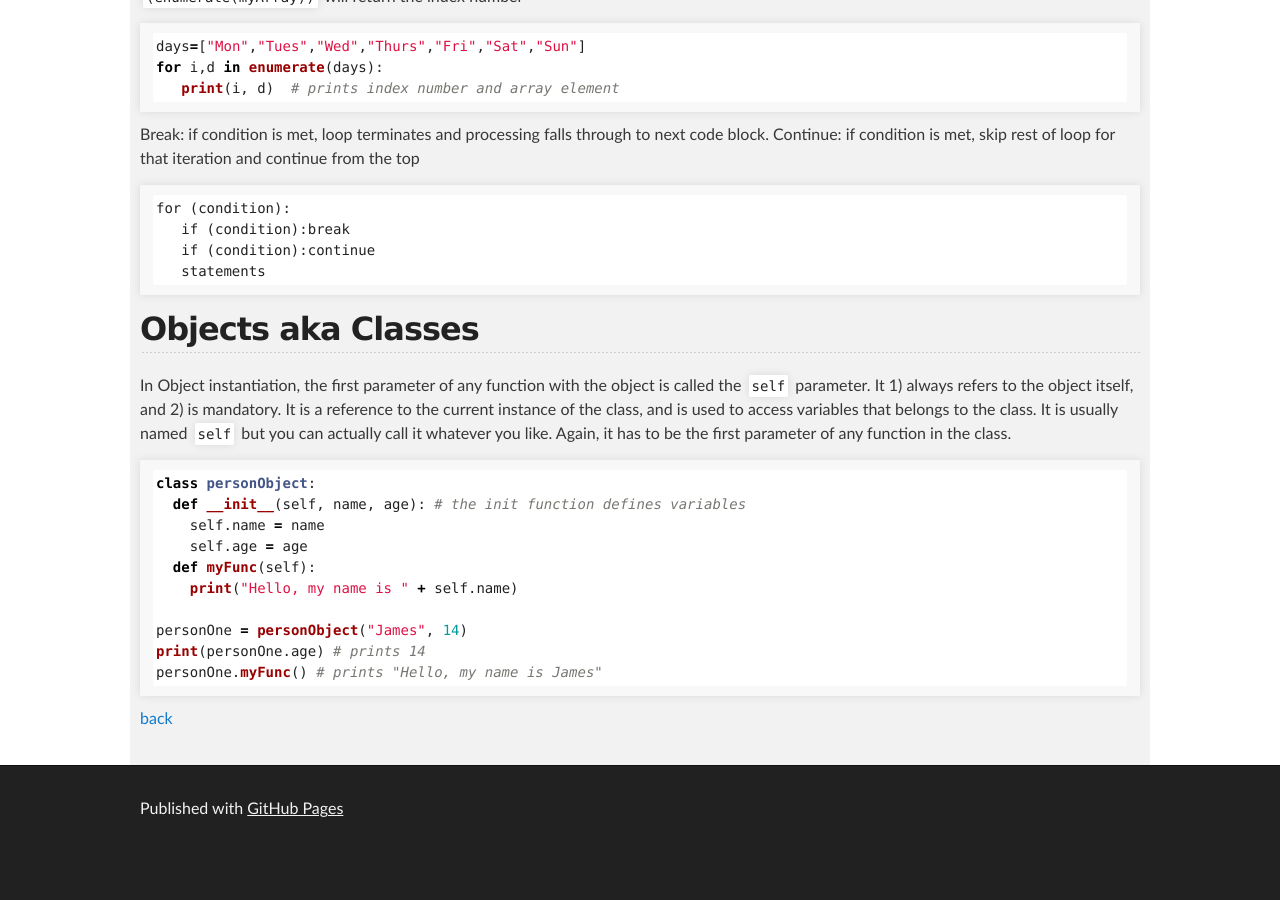
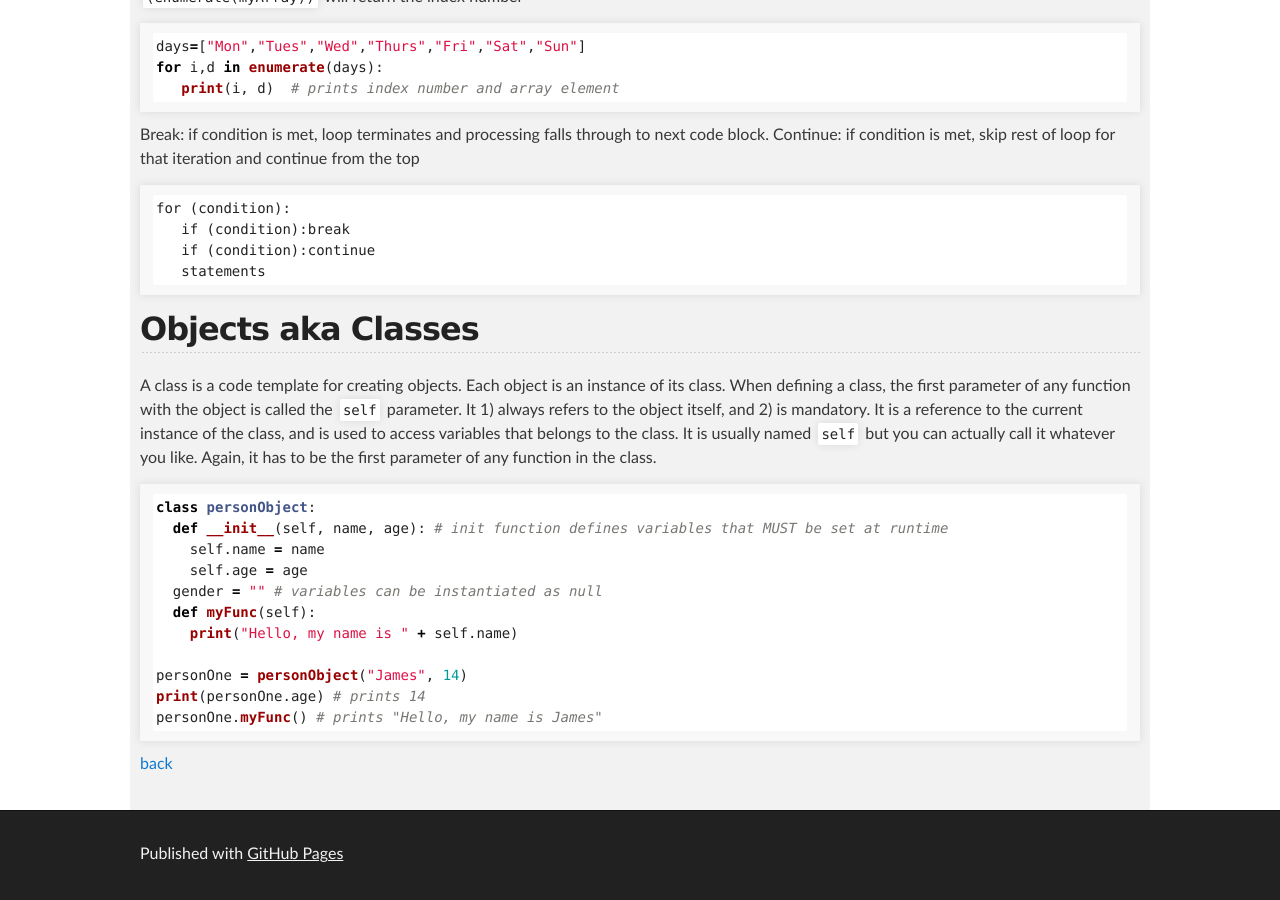
Before and after one commit to cathysnider/cathysnider.github.io, a Jekyll site: the page built from python.md, in a window 1280 px wide and 900 px high, scrolled down 1968 px. Built offline with Jekyll 4.4.1, drawn with Linux system fonts in a browser that asks for light colours; before the commit the page ends 2823 px from its top, so only the background shows below that.

Commit message:
more object info

````diff
--- a/python.md
+++ b/python.md
@@ -95,13 +95,14 @@ for (condition):
 ```
 
 ## Objects aka Classes
-In Object instantiation, the first parameter of any function with the object is called the `self` parameter. It 1) always refers to the object itself, and 2) is mandatory. It is a reference to the current instance of the class, and is used to access variables that belongs to the class. It is usually named `self` but you can actually call it whatever you like. Again, it has to be the first parameter of any function in the class.
+A class is a code template for creating objects. Each object is an instance of its class. When defining a class, the first parameter of any function with the object is called the `self` parameter. It 1) always refers to the object itself, and 2) is mandatory. It is a reference to the current instance of the class, and is used to access variables that belongs to the class. It is usually named `self` but you can actually call it whatever you like. Again, it has to be the first parameter of any function in the class.
 
 ```python
 class personObject:
-  def __init__(self, name, age): # the init function defines variables
+  def __init__(self, name, age): # init function defines variables that MUST be set at runtime
     self.name = name
     self.age = age
+  gender = "" # variables can be instantiated as null
   def myFunc(self):
     print("Hello, my name is " + self.name)
 
````
